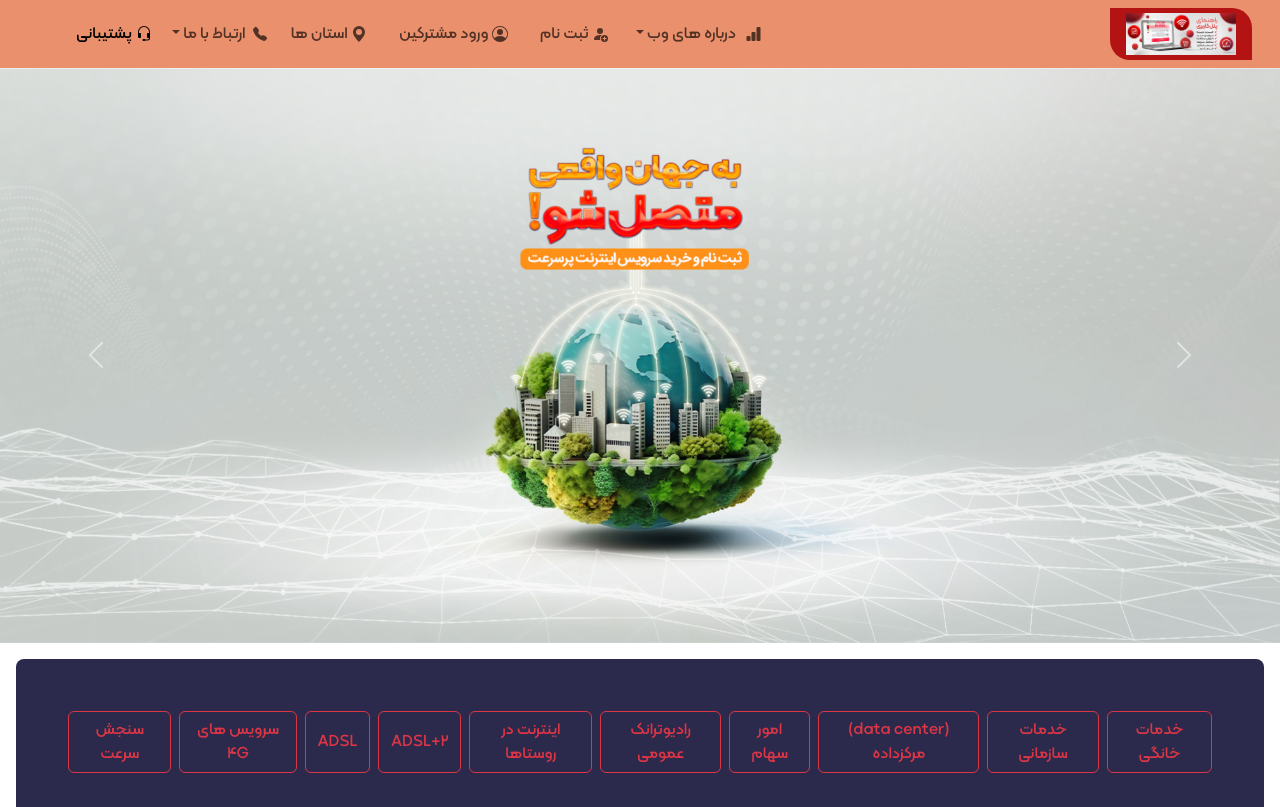
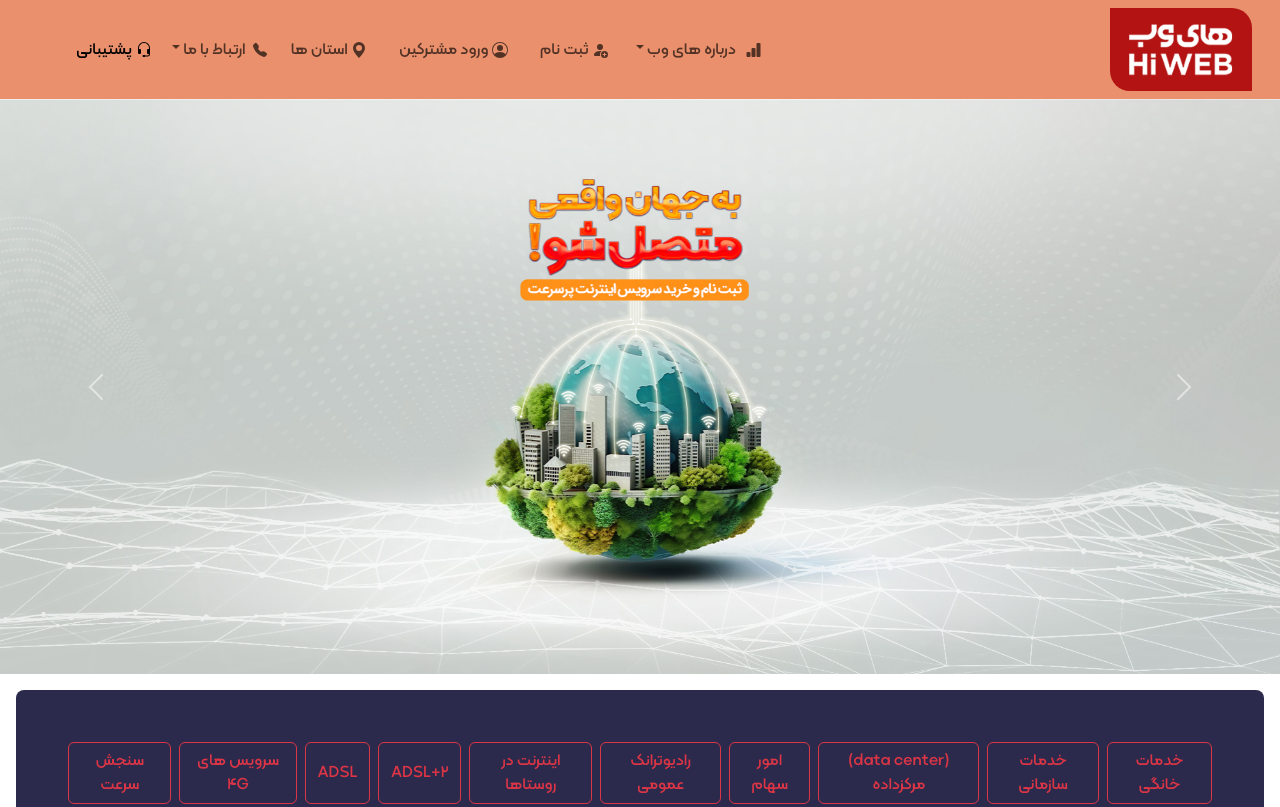
Before and after one commit to hannanehhh16/complete-project, a plain HTML site: page index.html in a window 1280 px wide. Shown: the top 807 px of the page. Drawn offline with nearby package versions, Linux system fonts and the light colour scheme.

Commit message:
something was wrong

```diff
--- a/index.html
+++ b/index.html
@@ -12,7 +12,7 @@
     <header>
         <nav class="navbar navbar-expand-xl">
             <div class="container-fluid">
-              <a class="navbar-brand" href="#"><img src="./page-3/img/1.jpeg" alt=""></a>
+              <a class="navbar-brand" href="#"><img src="./assets/img/logo.png" alt=""></a>
               <button class="navbar-toggler" type="button" data-bs-toggle="collapse" data-bs-target="#navbarSupportedContent" aria-controls="navbarSupportedContent" aria-expanded="false" aria-label="Toggle navigation">
                 <span class="navbar-toggler-icon"></span>
               </button>
```
